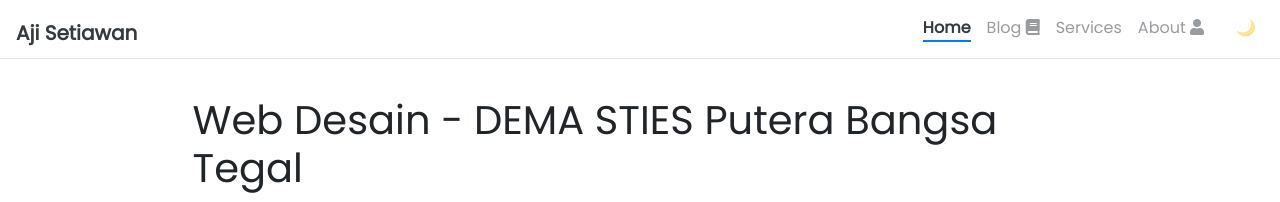
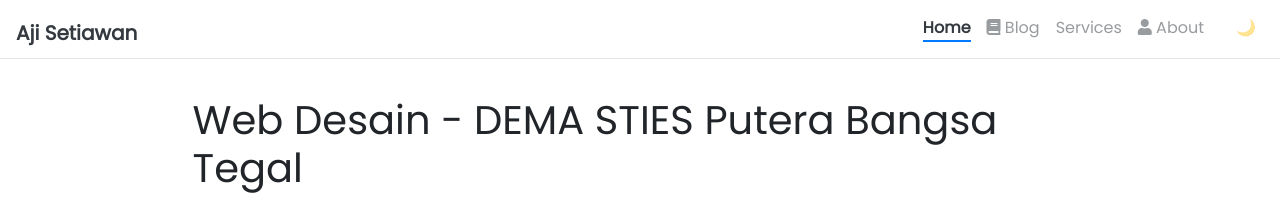
Before and after one commit to ajisetiawan716/ajisetiawan716.github.io, a Jekyll site: the page built from _projects/Web Desain DEMA STIES Putera Bangsa Tegal.md, in a window 1280 px wide. Shown: the top 202 px of the page. Built offline with Jekyll 4.4.1, drawn with Linux system fonts in a browser that asks for light colours; nearby versions of some CDN libraries; comment, search, counter and statistics services are not loaded.

Commit message:
Update navbar.html

```diff
--- a/_includes/navbar.html
+++ b/_includes/navbar.html
@@ -86,7 +86,7 @@
           {%- assign icon_class = "fas fa-book" -%}
         {%- elsif html_page.title == "About" -%}
           {%- assign icon_class = "fas fa-user" -%}
-        {%- elsif html_page.title == "Portfolio" -%}
+        {%- elsif html_page.title == "Projects" -%}
           {%- assign icon_class = "fas fa-briefcase" -%}
         {%- endif -%}
 
@@ -94,8 +94,7 @@
           <a class="nav-item nav-link {{ active_status }}" href="{{ url }}">{{ html_page.title }}</a>
         {%- else -%}
           <a class="nav-item nav-link {{ active_status }}" href="{{ url }}">
-            {{ html_page.title }}
-            <i class="{{ icon_class }}"></i>
+           <i class="{{ icon_class }}"></i> {{ html_page.title }}
           </a>
         {%- endif -%}
       {%- endfor %}
```
